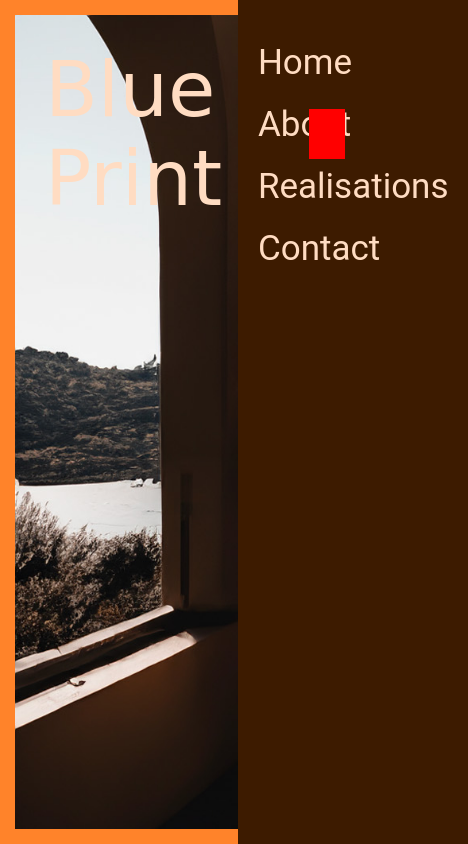
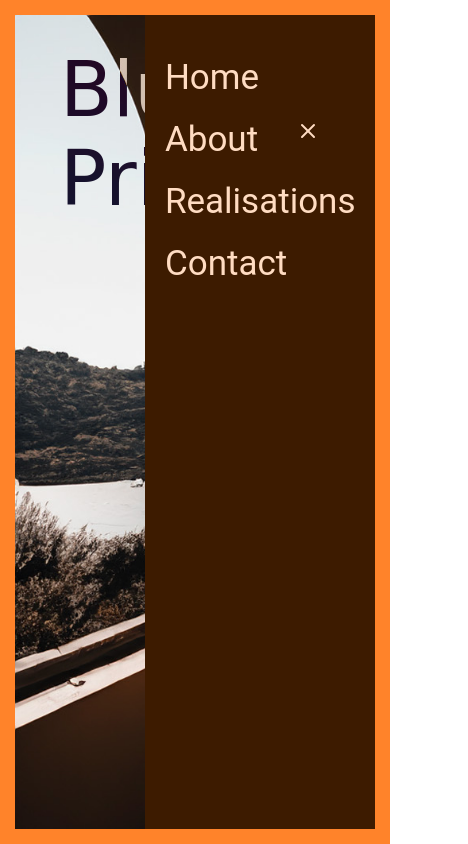
Before and after one commit to abroudoux/blue-print, a website: page src/pages/index.html in a window 390 px wide. Both pictures are taken after a click on the element 327 px from the left and 134 px from the top of the page. Shown: the whole page, 468 px wide, since content can reach past the window. Drawn offline with nearby package versions, Linux system fonts and the light colour scheme; a web font is replaced by a local one.

Commit message:
icon menu toggle

```diff
--- a/src/pages/index.html
+++ b/src/pages/index.html
@@ -10,13 +10,17 @@
     <link rel="preconnect" href="https://fonts.gstatic.com" crossorigin>
     <link href="https://fonts.googleapis.com/css2?family=Romanesco&display=swap" rel="stylesheet">
     <script src="../scripts/index.js" defer></script>
+    <script src="https://unpkg.com/lucide@latest/dist/umd/lucide.js"></script>
   </head>
   <body>
     <main>
       <section id="hero-banner">
         <header>
           <span>Blue Print</span>
-          <div id="icon-menu-burger"></div>
+          <div id="icon-menu-burger">
+            <i data-lucide="align-right" id="icon-open-menu"></i>
+            <i data-lucide="x" id="icon-close-menu"></i>
+          </div>
         </header>
         <div id="menu">
           <nav>
@@ -33,5 +37,8 @@
       <section id="contact"></section>
       <footer></footer>
     </main>
+    <script>
+      lucide.createIcons();
+    </script>
   </body>
 </html>
--- a/src/scripts/index.js
+++ b/src/scripts/index.js
@@ -1,8 +1,22 @@
 console.log('Js is working!')
 
 const iconMenuBurger = document.getElementById('icon-menu-burger');
+const iconOpenMenu = document.getElementById('icon-open-menu');
+const iconCloseMenu = document.getElementById('icon-close-menu');
+const menu = document.getElementById('menu');
+
+let isMenuOpen = false;
 
 iconMenuBurger.addEventListener('click', () => {
-  const menu = document.getElementById('menu');
-  menu.style.right = menu.style.right === '-20vw' ? '0' : '-20vw';
+  if (isMenuOpen) {
+    menu.style.right = '-25vw';
+    iconCloseMenu.style.display = 'none';
+    iconOpenMenu.style.display = 'block';
+  } else {
+    menu.style.right = '0';
+    iconCloseMenu.style.display = 'block';
+    iconOpenMenu.style.display = 'none';
+  }
+
+  isMenuOpen = !isMenuOpen;
 });
--- a/src/styles/index.scss
+++ b/src/styles/index.scss
@@ -10,23 +10,44 @@ section#hero-banner {
   border: 15px solid $color-orange;
 
   header {
-    @include flex-row-center-center;
+    @include flex-row-between-center;
 
     width: 100%;
     height: auto;
-    padding: 30px;
+    padding: 30px 45px;
 
     span {
       font-size: 5.5rem;
       color: $color-white;
       font-family: $font-romanesco;
+      mix-blend-mode: difference;
+      background-color: 0 0 0 0.5;
     }
 
     #icon-menu-burger {
       height: 50px;
       width: 50px;
-      background-color: red;
+      display: flex;
+      flex-direction: column;
+      justify-content: space-between;
+      align-items: center;
+      padding: 10px;
       z-index: 100;
+      color: $color-white;
+      font-size: 2.5rem;
+      cursor: pointer;
+
+      #icon-open-menu {
+        @include transition-item;
+
+        display: block;
+      }
+
+      #icon-close-menu {
+        @include transition-item;
+
+        display: none;
+      }
     }
   }
 
@@ -35,10 +56,13 @@ section#hero-banner {
     background-color: $color-brown;
     position: absolute;
     top: 0;
-    right: -20vw;
+    right: -25vw;
     padding: 5vh 5vw;
     transition: all .75s ease-in-out;
     color: $color-white;
+    border-top: 15px solid $color-orange;
+    border-right: 15px solid $color-orange;
+    border-bottom: 15px solid $color-orange;
 
     nav ul {
       display: flex;
--- a/src/styles/utilities/_mixins.scss
+++ b/src/styles/utilities/_mixins.scss
@@ -1,6 +1,10 @@
-@mixin flex-row-center-center {
+@mixin flex-row-between-center {
     display: flex;
     flex-direction: row;
-    justify-content: center;
+    justify-content: space-between;
     align-items: center;
 }
+
+@mixin transition-item {
+    transition: all .75s ease-in-out;
+}
--- a/src/styles/utilities/_reset.scss
+++ b/src/styles/utilities/_reset.scss
@@ -7,10 +7,8 @@
   list-style: none;
   font-size: 14px;
   font-family: "Roboto", sans-serif;
-  color: $color-white;
 
   a {
     text-decoration: none;
-    color: $color-white;
   }
 }
```
Also changed, not shown: dist/styles/index.css, 1 other file.
